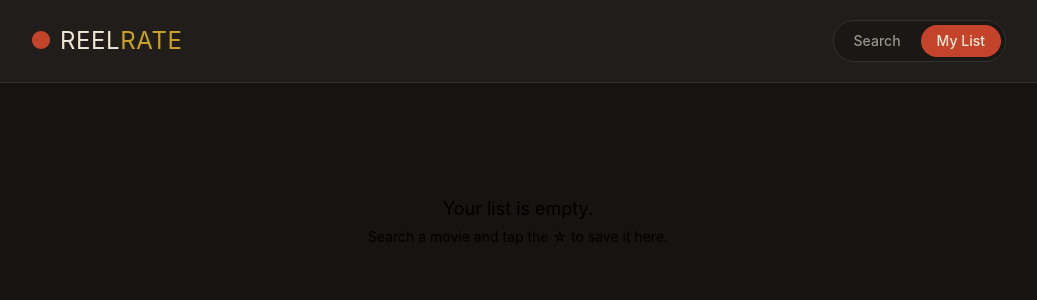
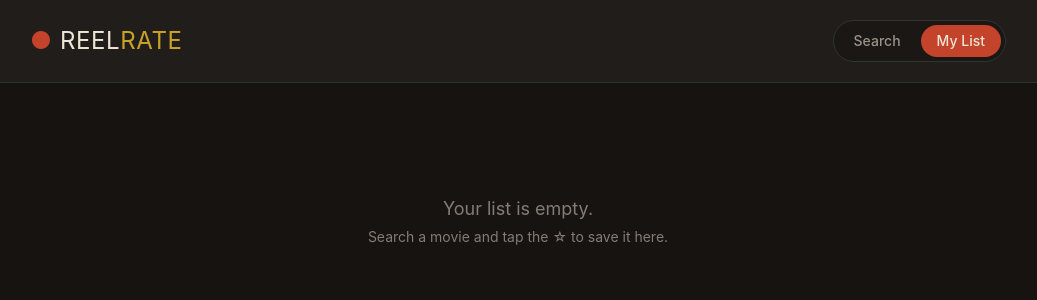
Before and after one commit to Rizwan-Codes/Reel-Rate-Movie-Ratings, a React (Vite) app: page / in a window 1280 px wide. Both pictures are taken after a click on the button "My List". Shown: the top 300 px of the page, without its empty margins (122-1159 px from the left). Built offline with nearby package versions, Linux system fonts and the light colour scheme.

Commit message:
feat: change interface

```diff
--- a/src/components/FavoritesPage.jsx
+++ b/src/components/FavoritesPage.jsx
@@ -6,7 +6,7 @@ export default function FavoritesPage({ onOpen }) {
 
   if (favorites.length === 0) {
     return (
-      <div className="text-center py-20 text-reel-paper/50">
+      <div className="text-center py-20 text-[#EDE6D6]/50">
         <p className="text-lg">Your list is empty.</p>
         <p className="text-sm mt-1">Search a movie and tap the ☆ to save it here.</p>
       </div>
```
